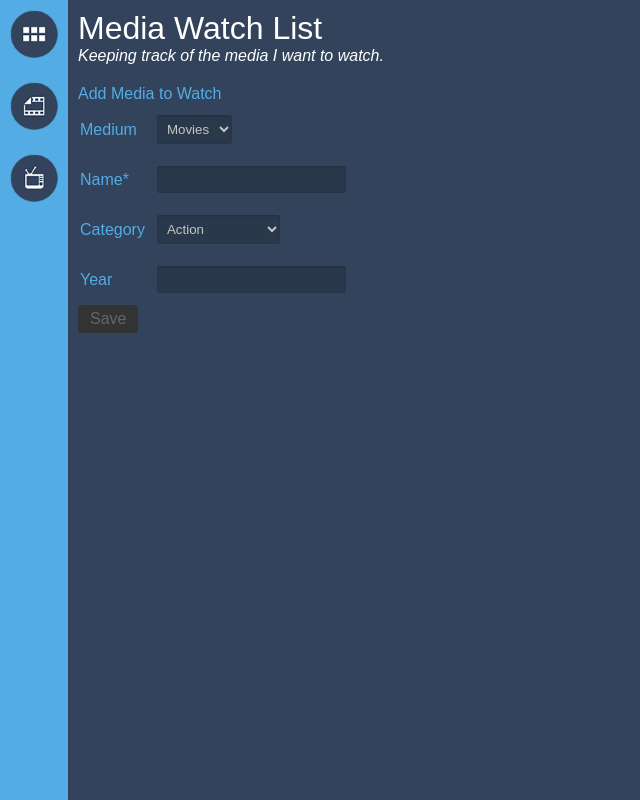
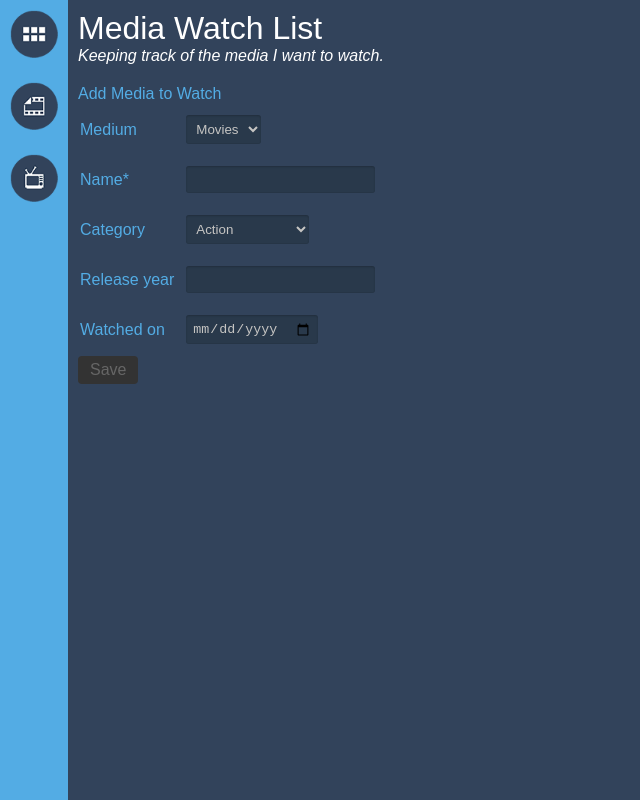
Before and after one commit to PrajapatiKundan/media-tracker-app, an Angular app: page /add in a window 1280 px wide. Shown: the whole page, without its empty margins (0-640 px from the left). Built offline with nearby package versions, Linux system fonts and the light colour scheme.

Commit message:
feat: Add watched on field in form for date

```diff
--- a/src/app/components/media-item/media-item.component.html
+++ b/src/app/components/media-item/media-item.component.html
@@ -1,6 +1,6 @@
 <h2 [innerHtml]="mediaItem.name | highlight: searchText"></h2>
 <div *ngIf="mediaItem.watchedOn">
-  Watched on {{ mediaItem.watchedOn | date: "shortDate" }}
+  Watched on {{ mediaItem.watchedOn | date: "dd/MM/yyyy" }}
 </div>
 <div>{{ mediaItem.category }}</div>
 <div>{{ mediaItem.year }}</div>
--- a/src/app/new-item/media-item-form/media-item-form.component.html
+++ b/src/app/new-item/media-item-form/media-item-form.component.html
@@ -42,7 +42,7 @@
       </td>
     </tr>
     <tr>
-      <td><label for="year">Year</label></td>
+      <td><label for="year">Release year</label></td>
       <td>
         <input
           type="text"
@@ -57,6 +57,10 @@
         {{ year?.getError("invalidYear").maxYear }}
       </td>
     </tr>
+    <tr>
+      <td><label for="watchedOn">Watched on</label></td>
+      <td><input type="date" formControlName="watchedOn" id="watchedOn" /></td>
+    </tr>
   </table>
   <button type="submit" [disabled]="mediaItemForm.invalid">Save</button>
 </form>
--- a/src/app/new-item/media-item-form/media-item-form.component.ts
+++ b/src/app/new-item/media-item-form/media-item-form.component.ts
@@ -20,11 +20,14 @@ export class MediaItemFormComponent implements OnInit {
   ) {}
 
   ngOnInit(): void {
+    let today = new Date();
+    console.log('today: ', today);
     this.mediaItemForm = this.fb.group({
       medium: ['Movies'],
       name: ['', [Validators.required]],
       category: ['Action'],
       year: ['', [mediaItemYearValidate]],
+      watchedOn: [today],
     });
   }
 
```
